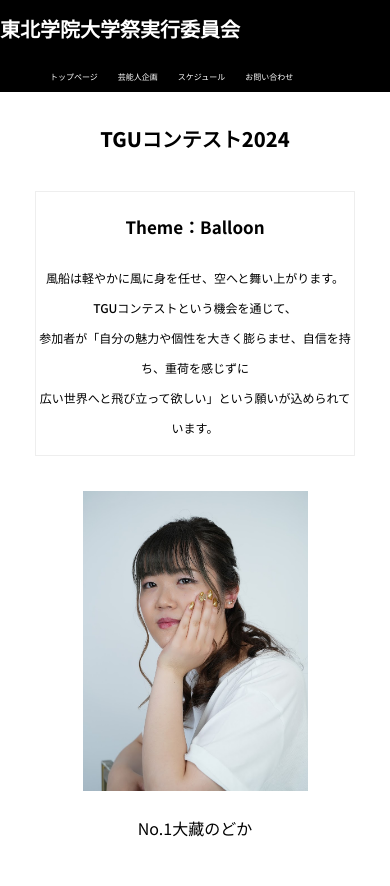
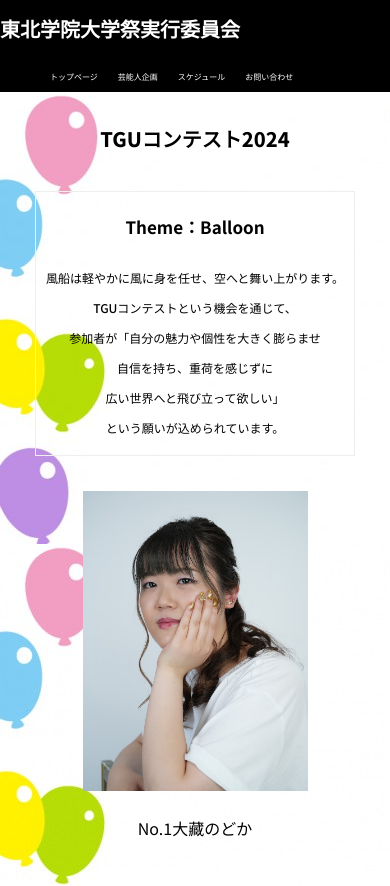
Before and after one commit to nobekawashuto/2024TGUFES, a Next.js app in the folder tgufes/: page /tgcon in a window 390 px wide. Shown: the top 886 px of the page. Built offline with nearby package versions, Linux system fonts and the light colour scheme; a web font is replaced by a local one.

Commit message:
TGコンテストの背景画像を追加しました

```diff
--- a/tgufes/src/pages/tgcon.tsx
+++ b/tgufes/src/pages/tgcon.tsx
@@ -48,10 +48,14 @@ export default function Home() {
                 <ScrollRevealContainer>
                 <div className="themeSec">
                     <h2>Theme：Balloon</h2>
-                    <p className="themedeil">風船は軽やかに風に身を任せ、空へと舞い上がります。<br />
+                    <p className="themedeil">
+                        風船は軽やかに風に身を任せ、空へと舞い上がります。<br />
                         TGUコンテストという機会を通じて、<br />
-                        参加者が「自分の魅力や個性を大きく膨らませ、自信を持ち、重荷を感じずに<br />
-                        広い世界へと飛び立って欲しい」という願いが込められています。</p>
+                        参加者が「自分の魅力や個性を大きく膨らませ<br/>
+                        自信を持ち、重荷を感じずに<br />
+                        広い世界へと飛び立って欲しい」<br/>
+                        という願いが込められています。
+                        </p>
                 </div>
                 </ScrollRevealContainer>
             </div>
--- a/tgufes/src/styles/globals.css
+++ b/tgufes/src/styles/globals.css
@@ -365,15 +365,16 @@ footer p {
 
 /* TGUコンテストページ */
 
-/* .TGconBg{
-  background-image: url('/images/bal-3.jpg');
-} */
+.TGconBg{
+  background-image: url('/images/bal-4.png');
+}
 
 .TGconTitle{
   text-align: center;
   font-family: "Noto Sans JP", sans-serif;
   font-weight: 800;
-  margin-top: 30px;
+  margin-top: 0%;
+  padding-top: 30px;
 }
 
 .themeSec{
@@ -544,6 +545,9 @@ footer p {
   }
 
   /* TGUコンテストページ */
+  .TGconBg{
+    background-image: url('/images/bal-3.jpg');
+  }
   .themedeil{
     font-size: 0.75rem;
   }
```
Also changed, not shown: tgufes/public/images/bal-4.png (added).
